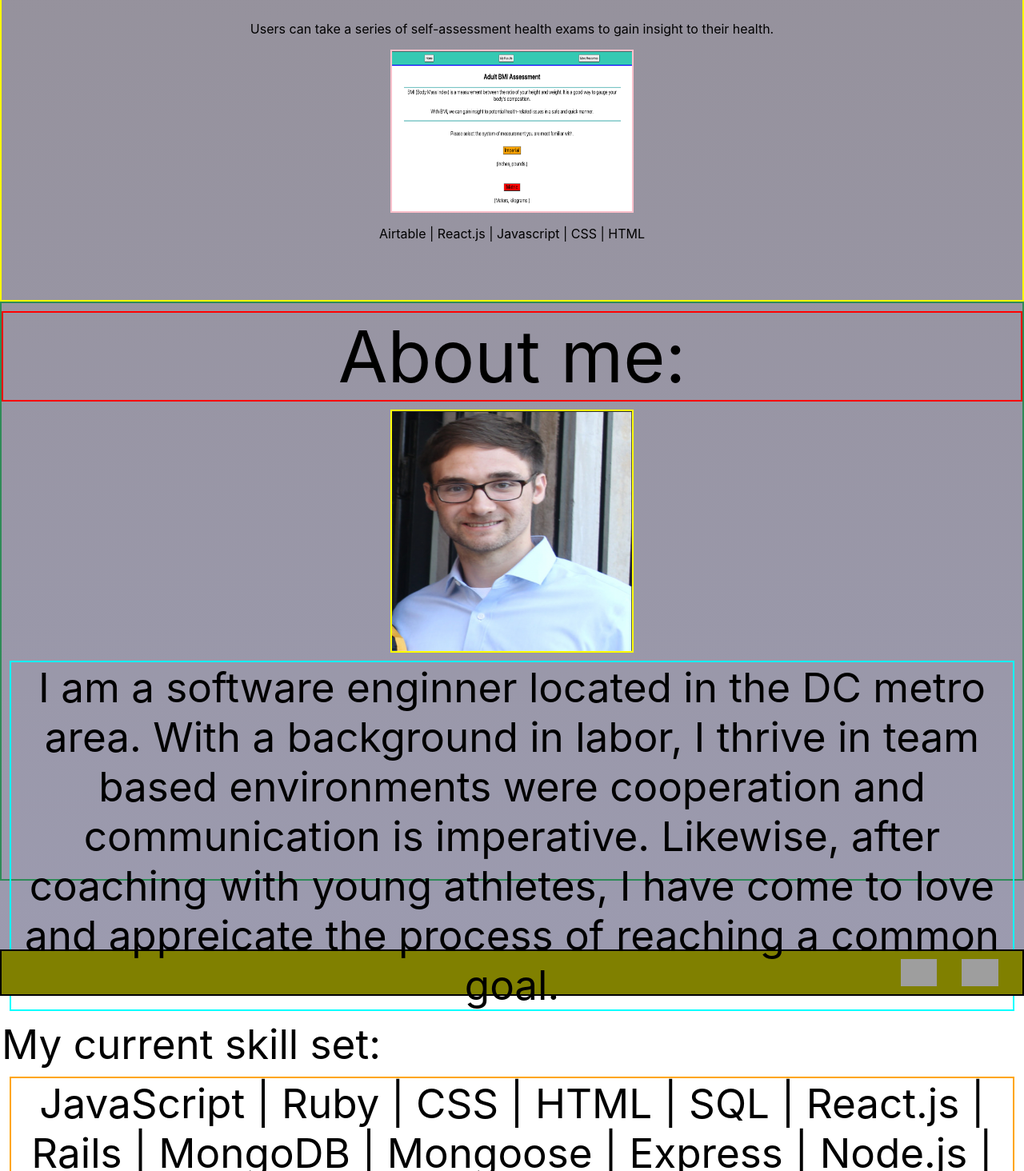
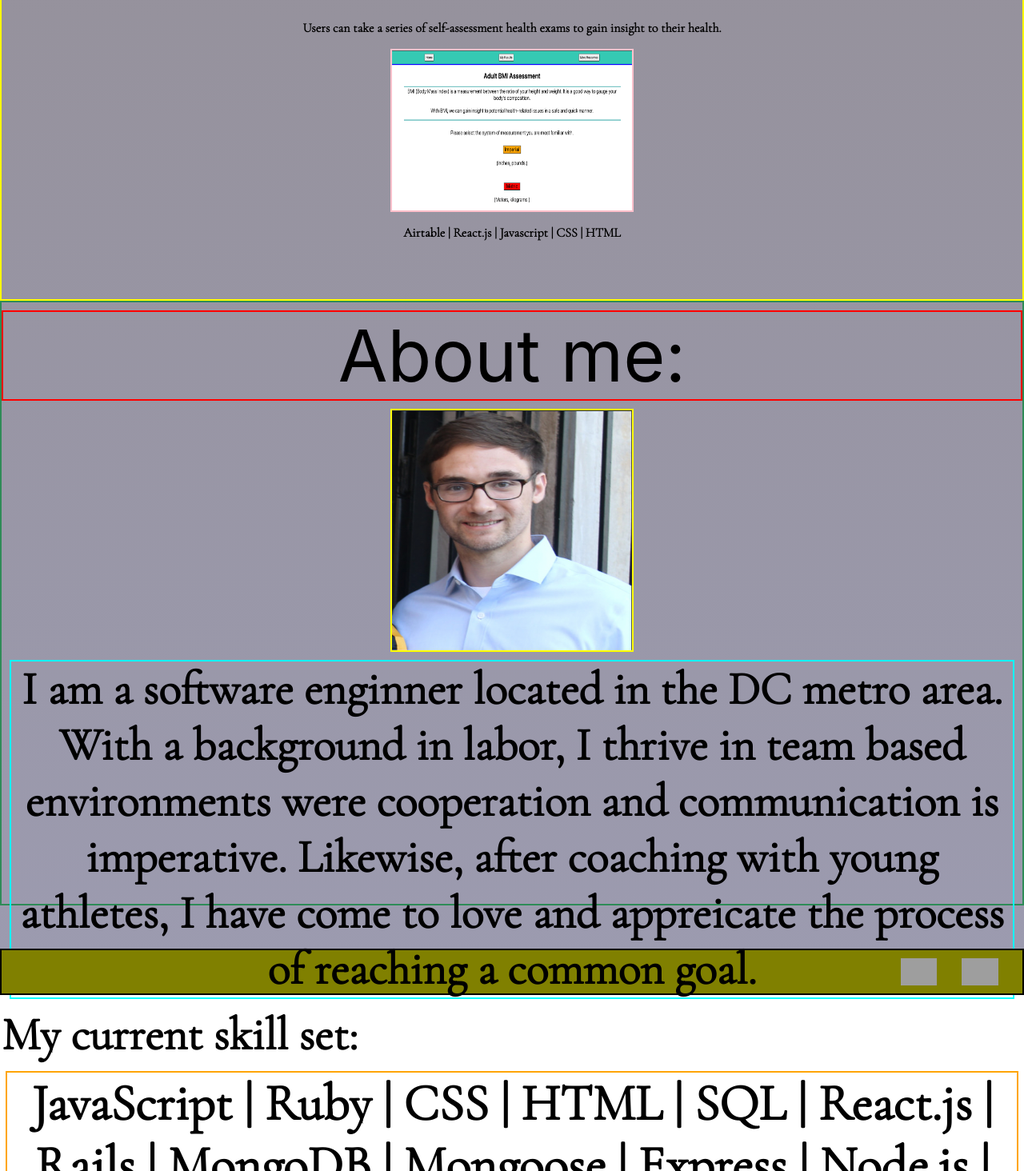
Before and after one commit to hammyhammer/Portfolio, a React (Create React App) app in the folder client/: page / in a window 1280 px wide. Shown: the part 1336-2800 px from the top of the page at 80% size. Built offline with nearby package versions, Linux system fonts and the light colour scheme; grey boxes are pictures that could not be loaded.

Commit message:
added fonts

```diff
--- a/client/src/App.css
+++ b/client/src/App.css
@@ -1,3 +1,4 @@
+@import url('https://fonts.googleapis.com/css2?family=Cormorant+Garamond:wght@300&family=Mulish:wght@200&display=swap');
 .App {
   background: linear-gradient(rgb(143, 136, 136), rgb(156, 155, 176))
 }
--- a/client/src/App.js
+++ b/client/src/App.js
@@ -13,7 +13,7 @@ function App() {
       <Routes>
         <Route path='/' element={<Home />} />
         <Route path='/about-me' element={<AboutMe />} />
-        <Route path='/projects' element={<Projects />} />
+        <Route path='/#projects' element={<Projects />} />
       </Routes>
     </div>
   );
--- a/client/src/components/Nav/Navbar.jsx
+++ b/client/src/components/Nav/Navbar.jsx
@@ -6,8 +6,8 @@ export default function Navbar() {
     <div className={navcss.nav}>
       <div className={navcss.links}>
         <NavLink className={navcss.individual_links} to="/">Home</NavLink>
-        <NavLink className={navcss.individual_links} to="/about-me">About me</NavLink>
-        <NavLink className={navcss.individual_links} to='/projects'>Projects</NavLink>
+        <NavLink className={navcss.individual_links} to="#about-me">About me</NavLink>
+        <NavLink className={navcss.individual_links} to='#projects'>Projects</NavLink>
       </div>
     </div>
   )
--- a/client/src/components/Nav/Navbar.module.css
+++ b/client/src/components/Nav/Navbar.module.css
@@ -4,18 +4,18 @@
 }
 
 .links {
-  border: 2px solid red;
   display: flex;
   flex-direction: row;
   justify-content: space-between;
   align-content: space-around;
   margin: 0px 30px;
-  padding: 0px 30px;
 }
 
 .individual_links {
   color: black;
   text-decoration: none;
-  font-size: 5vw
+  font-size: 5vw;
 
+  font-family: "mulish";
+  font-weight: bold;
 }
--- a/client/src/screens/AboutMe/AboutMe.jsx
+++ b/client/src/screens/AboutMe/AboutMe.jsx
@@ -3,7 +3,7 @@ import aboutcss from "./AboutMe.module.css";
 import me from '../../assets/images/me.png'
 export default function AboutMe() {
   return (
-    <div className={aboutcss.whole}>
+    <div className={aboutcss.whole} id="about-me">
       <div className={aboutcss.header}>About me:</div>
       <img className={aboutcss.me} src={me} alt="Hampton" />
       <div className={aboutcss.branding}>
--- a/client/src/screens/AboutMe/AboutMe.module.css
+++ b/client/src/screens/AboutMe/AboutMe.module.css
@@ -1,6 +1,6 @@
 .whole {
   border: 2px solid seagreen;
-  height: 90vh;
+  height: 94vh;
 }
 
 .header {
@@ -25,20 +25,26 @@
 }
 
 .intro_skills {
-  font-size: 4vw;
+  font-size: 4.5vw;
   margin: 10px 0px;
+  font-family: "Cormorant Garamond";
+  font-weight: bold;
 }
 
 .branding {
   border: 2px solid cyan;
   margin: 10px 10px;
-  font-size: 4vw;
+  font-size: 4.5vw;
   text-align: center;
+  font-family: "Cormorant Garamond";
+  font-weight: bold;
 }
 
 .skills {
-  margin: 10px 10px;
-  font-size: 4vw;
+  margin: 10px 5px;
+  font-size: 5vw;
   text-align: center;
   border: 2px solid orange;
+  font-family: "Cormorant Garamond";
+  font-weight: bold;
 }
--- a/client/src/screens/Home/Home.module.css
+++ b/client/src/screens/Home/Home.module.css
@@ -9,6 +9,8 @@
   padding: 30px 0px;
   border: 2px solid white;
   text-align: center;
+  font-family: "Cormorant Garamond";
+  font-weight: bold;
  }
 
 .work {
--- a/client/src/screens/Projects/Projects.jsx
+++ b/client/src/screens/Projects/Projects.jsx
@@ -1,5 +1,4 @@
 import React from 'react'
-import Layout from '../../components/Layout/Layout'
 import projectcss from './Projects.module.css';
 import dynamic from '../../assets/images/dynamic.png';
 import gameterest from '../../assets/images/gameterest.png';
@@ -7,7 +6,7 @@ import self_check from '../../assets/images/bmi.png';
 
 export default function Projects() {
   return (
-    <div className={projectcss.whole}>
+    <div className={projectcss.whole} id="projects">
       <h2 className={projectcss.header}>My Projects</h2>
       <div>
         <h5 className={projectcss.title}>Dynamic</h5>
--- a/client/src/screens/Projects/Projects.module.css
+++ b/client/src/screens/Projects/Projects.module.css
@@ -22,13 +22,19 @@
   height: 200px;
 }
 
+.description {
+  text-align: center;
+  font-family: "Cormorant Garamond";
+  font-weight: bold;
+}
+
+
 .skills {
   text-align: center;
+  font-family: "Cormorant Garamond";
+  font-weight: bold;
 }
 
-.description {
-  text-align: center;
-}
 
 .divider {
   border: 2px dotted black;
```
